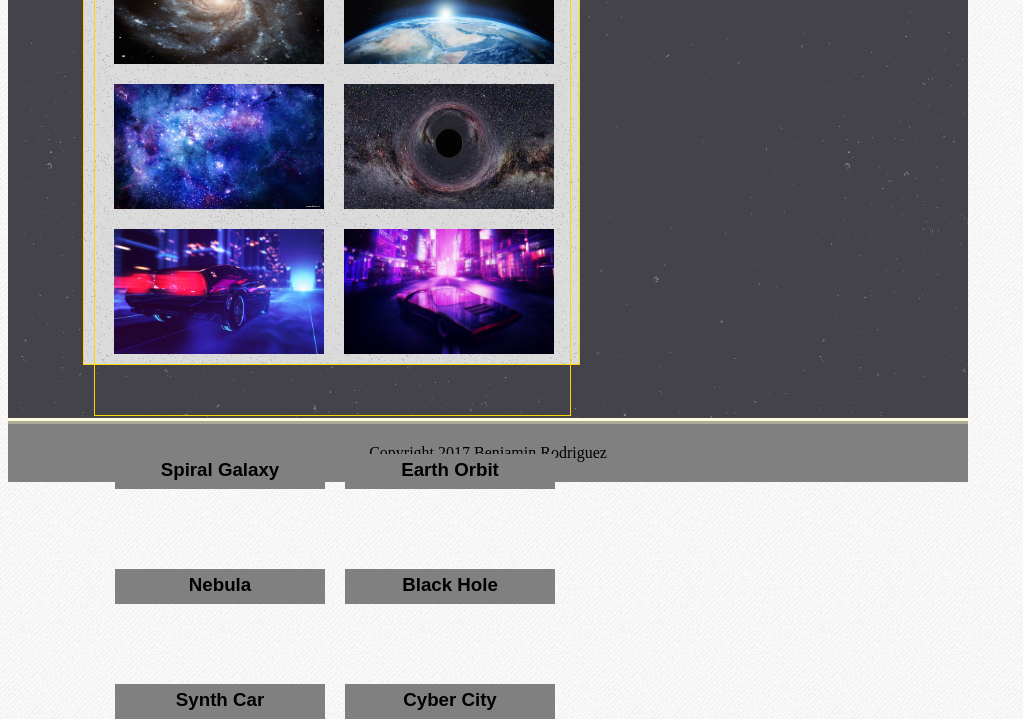
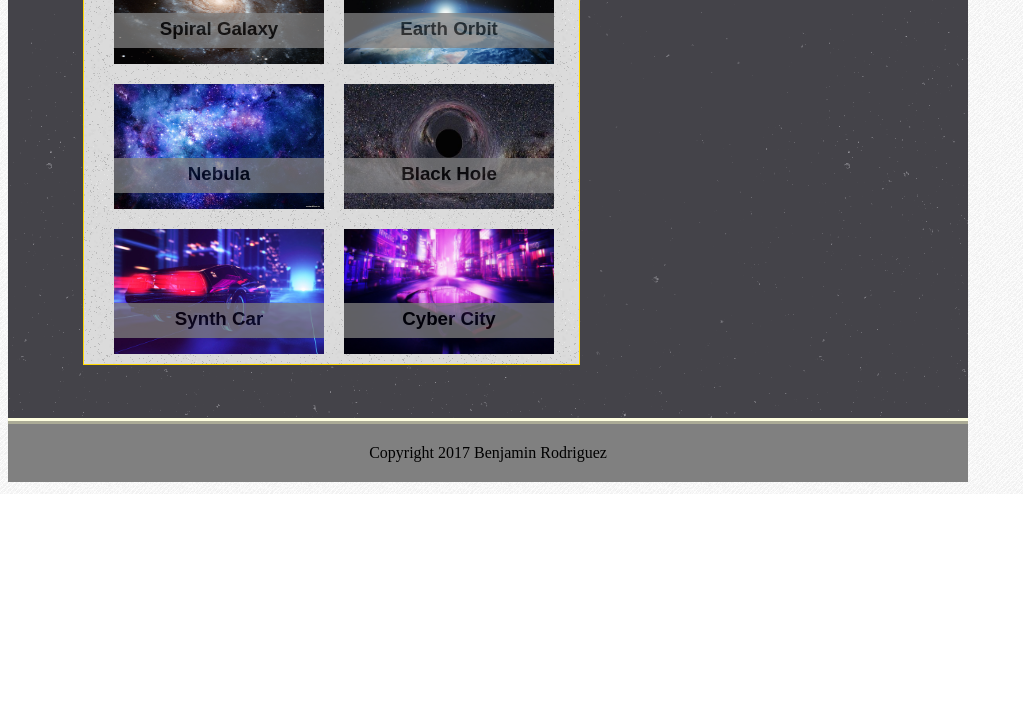
Before and after one commit to BIMATN/Basic-Portfolio, a plain HTML site: page portfolio.html in a window 1280 px wide. Shown: the part 306-1025 px from the top of the page, without its empty margins (0-1023 px from the left). After the commit the page ends 800 px from the top, so only its background shows below. Drawn offline with Linux system fonts and the light colour scheme.

Commit message:
complete I think

```diff
--- a/assets/css/style.css
+++ b/assets/css/style.css
@@ -162,10 +162,36 @@ footer {
     margin-bottom: 20px;
 }
 
-.imageLabelGroup {
+.imageLabelGroup1 {
     width: 475px;
-    height: 475px;
-    border: 1px solid gold;
+    /*border: 1px solid gold;*/
+    margin: 0;
+    padding: 10px;
+    position: absolute;
+    left: 76px;
+    top: 185px;
+    z-index: 1;
+}
+
+.imageLabelGroup2 {
+    width: 475px;
+    /*border: 1px solid gold;*/
+    margin: 0;
+    padding: 10px;
+    position: absolute;
+    left: 76px;
+    top: 330px;
+    z-index: 1;
+}
+
+.imageLabelGroup3 {
+    width: 475px;
+   /*border: 1px solid gold;*/
+    margin: 0;
+    padding: 10px;
+    position: absolute;
+    left: 76px;
+    top: 475px;
     z-index: 1;
 }
 
@@ -174,7 +200,8 @@ footer {
     width:210px;
     height:25px;
     float: left;
-    margin: 80px 0px 0px 20px;
+    opacity: .75;
+    margin: 0px 0px 0px 20px;
     padding: 5px 0px 5px 0px;
     background-color: grey;
     text-align: center;
--- a/portfolio.html
+++ b/portfolio.html
@@ -18,14 +18,18 @@
 			<img class=port src="assets/images/blackHole.jpg">
 			<img class=port src="assets/images/car1.jpg">
 			<img class=port src="assets/images/carCity.jpg">
-			<section class=imageLabelGroup>
+		</section>
+		<section class=imageLabelGroup1>
 			<h3 class=imageLabels>Spiral Galaxy</h3>
 			<h3 class=imageLabels>Earth Orbit</h3>
+		</section>
+		<section class=imageLabelGroup2>
 			<h3 class=imageLabels>Nebula</h3>
 			<h3 class=imageLabels>Black Hole</h3>
+		</section>
+		<section class=imageLabelGroup3>
 			<h3 class=imageLabels>Synth Car</h3>
 			<h3 class=imageLabels>Cyber City</h3>
-			</section>
 		</section>
 		<section id = connectWithMe>
 			<h2 id=connectHead>Connect with Me</h2>
```
Lines whose indentation alone changed are shown as unchanged.
